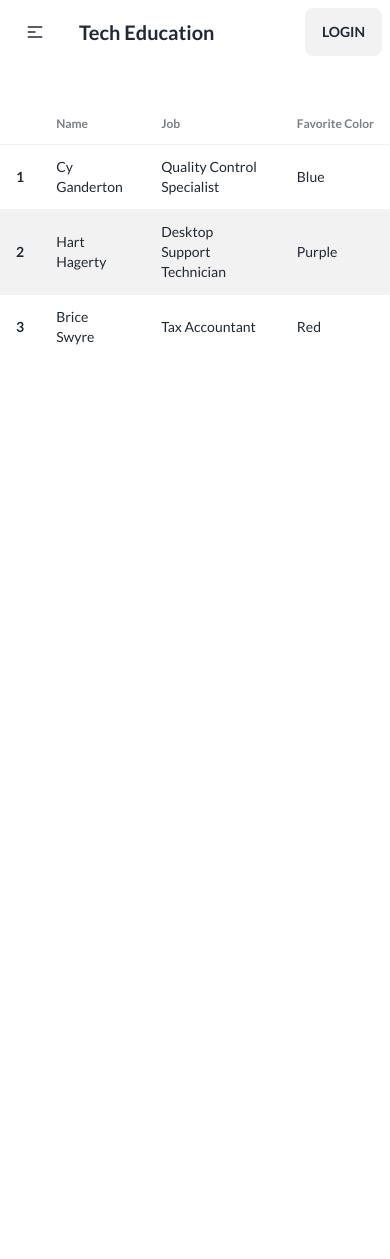
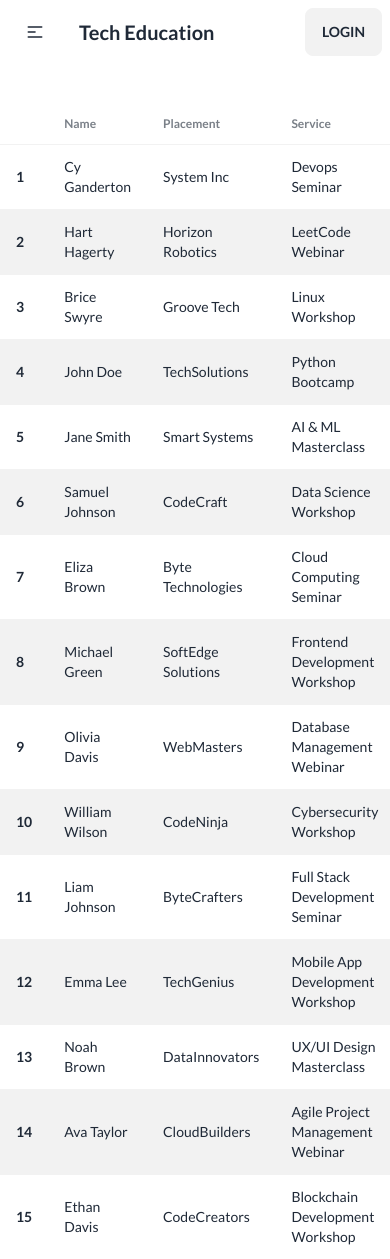
Before and after one commit to sohan704/basic-management-system, a React (Vite) app: page /ranking in a window 390 px wide. Before the commit the page ends 844 px from the top, so only its background shows below. Built offline with nearby package versions, Linux system fonts and the light colour scheme; no server answers.

Commit message:
changes in leaderboard and mobile responsiveness

```diff
--- a/src/pages/About.jsx
+++ b/src/pages/About.jsx
@@ -4,7 +4,17 @@ const About = () => {
   return (
     <div>
       <Navbar></Navbar>
-       About Page
+      <div className="text-center w-9/12 mx-auto space-y-5 mt-5">
+         <h2 className="text-3xl lg:text-5xl w-9/12 mx-auto font-semibold text-gray-900">
+         Welcome to Tech Education - Elevating Careers Worldwide!
+         </h2>
+
+         <p className="text-xl lg:text-3xl font-md leading-10 text-gray-900">We`re not just trainers, we`re transformers! Our dynamic workshops, webinars, and seminars are meticulously designed to equip you with the skills that big tech companies demand. From Silicon Valley to Singapore, we`ve helped individuals globally land coveted roles. Let`s kickstart your journey to success!</p>
+
+         <h2 className="text-2xl lg:text-4xl w-10/12 mx-auto font-semibold text-red-500">
+         JOIN US NOW AND LET`S TURN YOUR TECH DREAMS INTO REALITY!
+         </h2>
+      </div>
     </div>
   );
 };
--- a/src/pages/Career.jsx
+++ b/src/pages/Career.jsx
@@ -4,7 +4,43 @@ const Career = () => {
   return (
     <div>
       <Navbar></Navbar>
-      Career Page
+      <div>
+        <div className="bg-gray-100 p-8">
+          <div className="max-w-4xl mx-auto bg-white p-6 rounded shadow">
+            <h1 className="text-2xl font-bold mb-4">Career Opportunities at Tech Education</h1>
+
+            <div className="mb-8">
+              <p className="text-lg font-bold mb-2">Current Job Openings:</p>
+
+              <div className="mb-6">
+                <h2 className="text-xl font-semibold mb-2">Software Development Instructor</h2>
+                <p className="mb-2">Location: [Specify Location]</p>
+                <ul className="list-disc ml-4">
+                  <li>Lead engaging workshops and seminars on various programming languages and development tools.</li>
+                  <li>Create and update curriculum content to reflect the latest industry trends.</li>
+                  <li>Provide mentorship and guidance to students on their coding journey.</li>
+                </ul>
+              </div>
+
+            </div>
+
+            <div className="mb-8">
+              <p className="text-lg font-bold mb-2">Why Join Tech Education:</p>
+              <ul className="list-disc ml-4">
+                <li>Innovative Environment: Be part of a cutting-edge company that's at the forefront of tech education.</li>
+                <li>Global Impact: Help individuals from around the world land dream jobs at major tech companies.</li>
+                <li>Continuous Learning: Access to ongoing training and development opportunities to enhance your skills.</li>
+                <li>Collaborative Culture: Work with a team of like-minded professionals who are passionate about what they do.</li>
+              </ul>
+            </div>
+
+            <p>If you're excited about the future of tech education and are ready to make a difference, we want to hear from you! To apply, please send your resume and a cover letter to <a href="mailto:youremail@example.com">youremail@example.com</a>. Please specify the position you are applying for in the subject line.</p>
+
+            <p className="mt-4">Tech Education is an equal opportunity employer. We celebrate diversity and are committed to creating an inclusive environment for all employees.</p>
+          </div>
+        </div>
+
+      </div>
     </div>
   );
 };
--- a/src/pages/Ranking.jsx
+++ b/src/pages/Ranking.jsx
@@ -12,8 +12,8 @@ const Ranking = () => {
               <tr>
                 <th></th>
                 <th>Name</th>
-                <th>Job</th>
-                <th>Favorite Color</th>
+                <th>Placement</th>
+                <th>Service</th>
               </tr>
             </thead>
             <tbody>
@@ -21,26 +21,111 @@ const Ranking = () => {
               <tr>
                 <th>1</th>
                 <td>Cy Ganderton</td>
-                <td>Quality Control Specialist</td>
-                <td>Blue</td>
+                <td>System Inc</td>
+                <td>Devops Seminar</td>
               </tr>
               {/* row 2 */}
               <tr>
                 <th>2</th>
                 <td>Hart Hagerty</td>
-                <td>Desktop Support Technician</td>
-                <td>Purple</td>
+                <td>Horizon Robotics</td>
+                <td>LeetCode Webinar</td>
               </tr>
               {/* row 3 */}
               <tr>
                 <th>3</th>
                 <td>Brice Swyre</td>
-                <td>Tax Accountant</td>
-                <td>Red</td>
+                <td>Groove Tech</td>
+                <td>Linux Workshop</td>
+              </tr>
+              {/* row 4 */}
+              <tr>
+                <th>4</th>
+                <td>John Doe</td>
+                <td>TechSolutions</td>
+                <td>Python Bootcamp</td>
+              </tr>
+              {/* row 5 */}
+              <tr>
+                <th>5</th>
+                <td>Jane Smith</td>
+                <td>Smart Systems</td>
+                <td>AI & ML Masterclass</td>
+              </tr>
+              {/* row 6 */}
+              <tr>
+                <th>6</th>
+                <td>Samuel Johnson</td>
+                <td>CodeCraft</td>
+                <td>Data Science Workshop</td>
+              </tr>
+              {/* row 7 */}
+              <tr>
+                <th>7</th>
+                <td>Eliza Brown</td>
+                <td>Byte Technologies</td>
+                <td>Cloud Computing Seminar</td>
+              </tr>
+              {/* row 8 */}
+              <tr>
+                <th>8</th>
+                <td>Michael Green</td>
+                <td>SoftEdge Solutions</td>
+                <td>Frontend Development Workshop</td>
+              </tr>
+              {/* row 9 */}
+              <tr>
+                <th>9</th>
+                <td>Olivia Davis</td>
+                <td>WebMasters</td>
+                <td>Database Management Webinar</td>
+              </tr>
+              {/* row 10 */}
+              <tr>
+                <th>10</th>
+                <td>William Wilson</td>
+                <td>CodeNinja</td>
+                <td>Cybersecurity Workshop</td>
+              </tr>
+              {/* row 11 */}
+              <tr>
+                <th>11</th>
+                <td>Liam Johnson</td>
+                <td>ByteCrafters</td>
+                <td>Full Stack Development Seminar</td>
+              </tr>
+              {/* row 12 */}
+              <tr>
+                <th>12</th>
+                <td>Emma Lee</td>
+                <td>TechGenius</td>
+                <td>Mobile App Development Workshop</td>
+              </tr>
+              {/* row 13 */}
+              <tr>
+                <th>13</th>
+                <td>Noah Brown</td>
+                <td>DataInnovators</td>
+                <td>UX/UI Design Masterclass</td>
+              </tr>
+              {/* row 14 */}
+              <tr>
+                <th>14</th>
+                <td>Ava Taylor</td>
+                <td>CloudBuilders</td>
+                <td>Agile Project Management Webinar</td>
+              </tr>
+              {/* row 15 */}
+              <tr>
+                <th>15</th>
+                <td>Ethan Davis</td>
+                <td>CodeCreators</td>
+                <td>Blockchain Development Workshop</td>
               </tr>
             </tbody>
           </table>
         </div>
+
       </div>
     </div>
   );
--- a/src/pages/ServiceDetails.jsx
+++ b/src/pages/ServiceDetails.jsx
@@ -14,21 +14,21 @@ const ServiceDetails = () => {
     <div>
       <Navbar></Navbar>
       <div className="mx-auto my-10">
-        <img className="mx-auto h-[250px] w-4/12 shadow-lg rounded-xl object-contain border-2 border-gray-100" src={image} alt="" />
+        <img className="mx-auto h-[250px] w-4/12 object-contain" src={image} alt="" />
       </div>
-      <div className="text-5xl text-center my-10 font-semibold text-gray-700">
+      <div className="text-3xl md:text-5xl text-center my-10 font-semibold text-gray-700">
 
         Welcome to <span className="text-red-600">{name}</span>
 
       </div>
       <div>
-        <h2 className="text-4xl my-10 text-center font-semibold">Why join {name} ?</h2>
+        <h2 className="text-2xl md:text-4xl my-10 text-center font-semibold">Why join {name} ?</h2>
       </div>
       <div className="text-center font-md text-xl w-6/12 mx-auto leading-8">
         <p>{long_description}</p>
       </div>
 
-      <div className="my-20 font-semibold text-2xl text-center space-y-5">
+      <div className="my-20 font-semibold text-xl md:text-2xl text-center space-y-5">
         <div>
           Enrollment Starts :- <span className="text-red-500">{Enrollment_starts}</span>
         </div>
@@ -39,7 +39,7 @@ const ServiceDetails = () => {
 
       <div className="flex justify-center my-10">
         <button
-         className="p-4 text-xl rounded-xl bg-red-500 font-semibold text-white">
+         className="p-4 text-lg md:text-xl rounded-xl bg-red-500 font-semibold text-white">
           Enroll Now
           </button>
       </div>
--- a/src/pages/Stats.jsx
+++ b/src/pages/Stats.jsx
@@ -19,45 +19,45 @@ const Stats = () => {
 
   const data = [
     {
-      name: "Page A",
-      uv: 4000,
-      pv: 2400,
+      name: "January",
+      projects: 4000,
+      problems: 2400,
       amt: 2400
     },
     {
-      name: "Page B",
-      uv: 3000,
-      pv: 1398,
+      name: "February",
+      projects: 3000,
+      problems: 1398,
       amt: 2210
     },
     {
-      name: "Page C",
-      uv: 2000,
-      pv: 9800,
+      name: "March",
+      projects: 2000,
+      problems: 9800,
       amt: 2290
     },
     {
-      name: "Page D",
-      uv: 2780,
-      pv: 3908,
+      name: "April",
+      projects: 2780,
+      problems: 3908,
       amt: 2000
     },
     {
-      name: "Page E",
-      uv: 1890,
-      pv: 4800,
+      name: "May",
+      projects: 1890,
+      problems: 4800,
       amt: 2181
     },
     {
-      name: "Page F",
-      uv: 2390,
-      pv: 3800,
+      name: "June",
+      projects: 2390,
+      problems: 3800,
       amt: 2500
     },
     {
-      name: "Page G",
-      uv: 3490,
-      pv: 4300,
+      name: "July",
+      projects: 3490,
+      problems: 4300,
       amt: 2100
     }
   ];
@@ -69,21 +69,27 @@ const Stats = () => {
         <div className="stats stats-vertical shadow">
 
           <div className="stat">
-            <div className="stat-title">Downloads</div>
-            <div className="stat-value">31K</div>
-            <div className="stat-desc">Jan 1st - Feb 1st</div>
+            <div className="stat-title">Problems Solved</div>
+            <div className="stat-value">399</div>
+            <div className="stat-desc">LeetCode</div>
           </div>
 
           <div className="stat">
-            <div className="stat-title">New Users</div>
-            <div className="stat-value">4,200</div>
-            <div className="stat-desc">↗︎ 400 (22%)</div>
+            <div className="stat-title">Projects</div>
+            <div className="stat-value">23</div>
+            <div className="stat-desc">MERN stack</div>
           </div>
 
           <div className="stat">
-            <div className="stat-title">New Registers</div>
-            <div className="stat-value">1,200</div>
+            <div className="stat-title">Companies Applied</div>
+            <div className="stat-value">59</div>
             <div className="stat-desc">↘︎ 90 (14%)</div>
+          </div>
+
+          <div className="stat">
+            <div className="stat-title">Jobs</div>
+            <div className="stat-value">20</div>
+            <div className="stat-desc">Full Time</div>
           </div>
 
         </div>
@@ -106,8 +112,8 @@ const Stats = () => {
           <YAxis />
           <Tooltip />
           <Legend />
-          <Bar dataKey="pv" fill="#8884d8" />
-          <Bar dataKey="uv" fill="#82ca9d" />
+          <Bar dataKey="problems" fill="#8884d8" />
+          <Bar dataKey="projects" fill="#82ca9d" />
         </BarChart>
       </div>
     </div>
```
